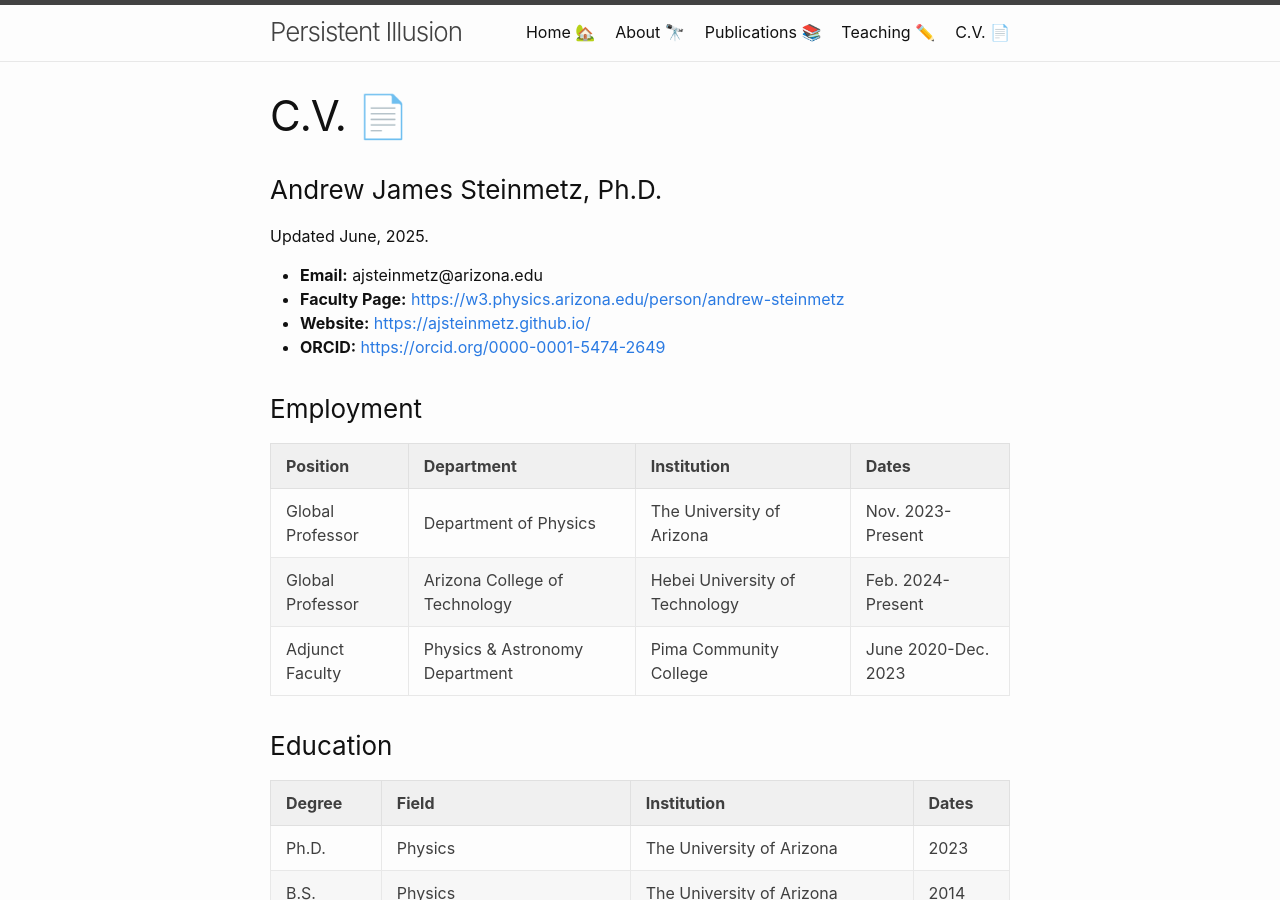
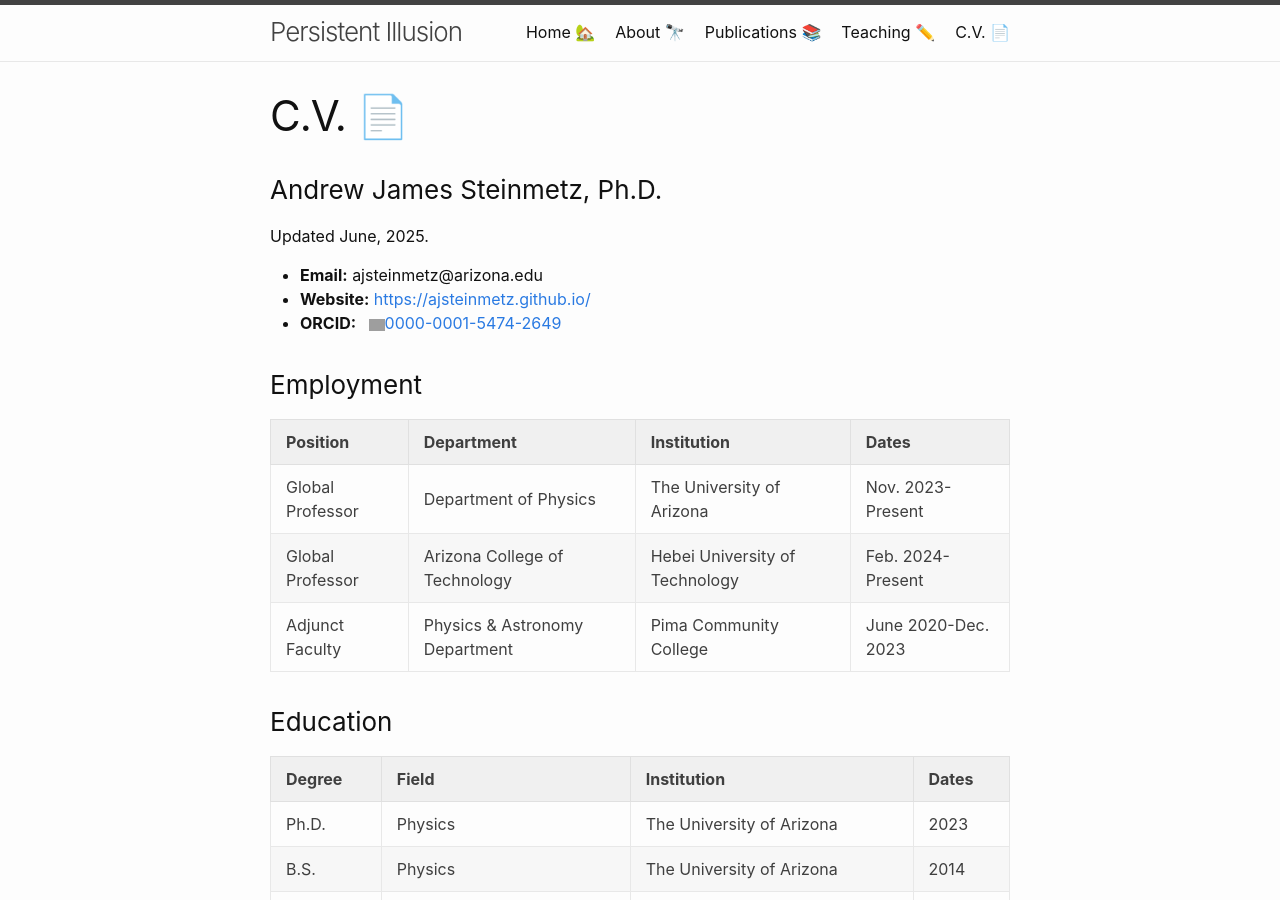
Before and after one commit to ajsteinmetz/ajsteinmetz.github.io, a Jekyll site: the page built from cv.md, in a window 1280 px wide and 900 px high. Built offline with Jekyll 4.4.1, drawn with Linux system fonts in a browser that asks for light colours; our own code applies the rules of GitHub Pages for plain Markdown files; comment, search, counter and statistics services are not loaded; some of the changed text lies outside the part shown; grey boxes are pictures that could not be loaded.

Commit message:
Rearranged links.

```diff
--- a/cv.md
+++ b/cv.md
@@ -5,9 +5,8 @@
 Updated June, 2025.
 
 - **Email:** ajsteinmetz@arizona.edu
-- **Faculty Page:** [https://w3.physics.arizona.edu/person/andrew-steinmetz](https://w3.physics.arizona.edu/person/andrew-steinmetz)
 - **Website:** [https://ajsteinmetz.github.io/](https://ajsteinmetz.github.io/)
-- **ORCID:** [https://orcid.org/0000-0001-5474-2649](https://orcid.org/0000-0001-5474-2649)
+- **ORCID:** <a id="cy-effective-orcid-url" class="underline" href="https://orcid.org/0000-0001-5474-2649" target="orcid.widget" rel="me noopener noreferrer" style="vertical-align: top"> <img src="https://orcid.org/sites/default/files/images/orcid_16x16.png" style="width: 1em; margin-inline-start: 0.5em" alt="ORCID iD icon"/>0000-0001-5474-2649</a>
 
 ### Employment
 
@@ -138,14 +137,16 @@
 ### Other Links and Websites
 
 Science:
-- <a id="cy-effective-orcid-url" class="underline" href="https://orcid.org/0000-0001-5474-2649" target="orcid.widget" rel="me noopener noreferrer" style="vertical-align: top"> <img src="https://orcid.org/sites/default/files/images/orcid_16x16.png" style="width: 1em; margin-inline-start: 0.5em" alt="ORCID iD icon"/>0000-0001-5474-2649</a>
+- [UA Faculty Page](https://w3.physics.arizona.edu/person/andrew-steinmetz)
 - [INSPIRE-HEP](https://inspirehep.net/authors/1796313)
 - [Google Scholar](https://scholar.google.com/citations?user=fJBK1GIAAAAJ)
 - [arXiv](https://arxiv.org/a/steinmetz_a_1.html)
 - [GitHub](https://github.com/ajsteinmetz)
+
 Socials:
 - [BlueSky](https://bsky.app/profile/ajsteinmetz.com)
 - [AstroBin](https://www.astrobin.com/users/djinn/)
 - [Wikipedia Userpage](https://en.wikipedia.org/wiki/User:CosmologicalDefect)
 - [LinkedIn](https://www.linkedin.com/in/ajsteinmetz/)
+
 My Erdős number is 5. [(Source)](https://mathscinet.ams.org/mathscinet/freetools/collab-dist?source=1443426&target=189017)
```
